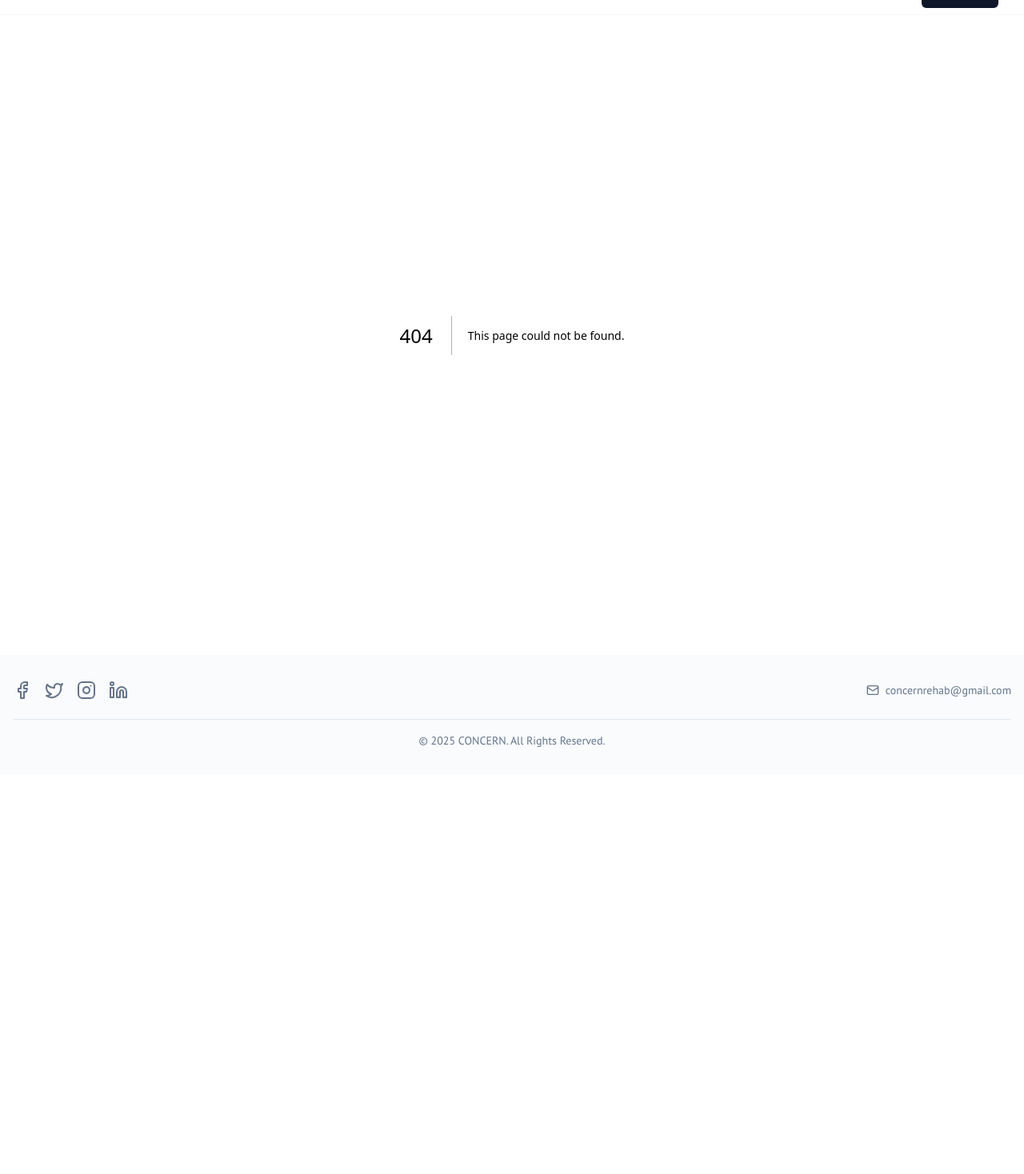
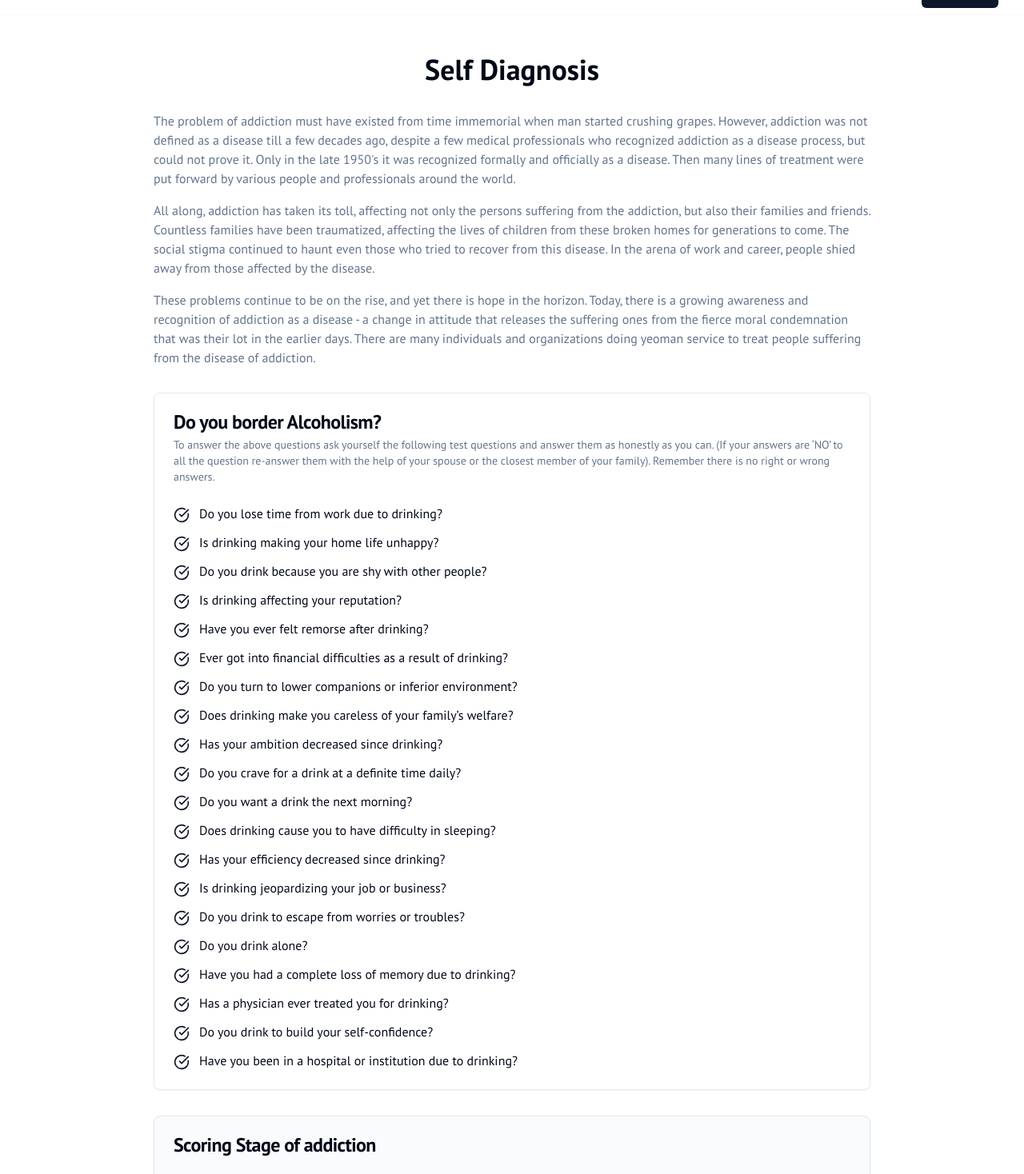
Before and after one commit to tanishpoddar/Concern-Website, a Next.js app: page /self-diagnosis in a window 1280 px wide. Before the commit this address had no page. Shown: the part 119-1587 px from the top of the page at 80% size. Before the commit the page ends 1087 px from the top, so only its background shows below. Built offline with nearby package versions, Linux system fonts and the light colour scheme.

Commit message:
changed-code-files

```diff
--- /dev/null
+++ b/src/app/self-diagnosis/page.tsx
@@ -0,0 +1,83 @@
+import { Card, CardContent, CardHeader, CardTitle, CardDescription } from "@/components/ui/card";
+import { CheckCircle } from "lucide-react";
+
+const questions = [
+  "Do you lose time from work due to drinking?",
+  "Is drinking making your home life unhappy?",
+  "Do you drink because you are shy with other people?",
+  "Is drinking affecting your reputation?",
+  "Have you ever felt remorse after drinking?",
+  "Ever got into financial difficulties as a result of drinking?",
+  "Do you turn to lower companions or inferior environment?",
+  "Does drinking make you careless of your family’s welfare?",
+  "Has your ambition decreased since drinking?",
+  "Do you crave for a drink at a definite time daily?",
+  "Do you want a drink the next morning?",
+  "Does drinking cause you to have difficulty in sleeping?",
+  "Has your efficiency decreased since drinking?",
+  "Is drinking jeopardizing your job or business?",
+  "Do you drink to escape from worries or troubles?",
+  "Do you drink alone?",
+  "Have you had a complete loss of memory due to drinking?",
+  "Has a physician ever treated you for drinking?",
+  "Do you drink to build your self-confidence?",
+  "Have you been in a hospital or institution due to drinking?",
+];
+
+export default function SelfDiagnosisPage() {
+  return (
+    <div className="container mx-auto px-4 py-12 md:px-6">
+      <div className="mx-auto max-w-4xl space-y-8">
+        <div className="text-center">
+          <h1 className="text-4xl font-bold">Self Diagnosis</h1>
+        </div>
+
+        <div className="space-y-4 text-muted-foreground">
+          <p>
+            The problem of addiction must have existed from time immemorial when man started crushing grapes. However, addiction was not defined as a disease till a few decades ago, despite a few medical professionals who recognized addiction as a disease process, but could not prove it. Only in the late 1950's it was recognized formally and officially as a disease. Then many lines of treatment were put forward by various people and professionals around the world.
+          </p>
+          <p>
+            All along, addiction has taken its toll, affecting not only the persons suffering from the addiction, but also their families and friends. Countless families have been traumatized, affecting the lives of children from these broken homes for generations to come. The social stigma continued to haunt even those who tried to recover from this disease. In the arena of work and career, people shied away from those affected by the disease.
+          </p>
+           <p>
+            These problems continue to be on the rise, and yet there is hope in the horizon. Today, there is a growing awareness and recognition of addiction as a disease - a change in attitude that releases the suffering ones from the fierce moral condemnation that was their lot in the earlier days. There are many individuals and organizations doing yeoman service to treat people suffering from the disease of addiction.
+          </p>
+        </div>
+
+        <Card>
+          <CardHeader>
+            <CardTitle>Do you border Alcoholism?</CardTitle>
+            <CardDescription>
+              To answer the above questions ask yourself the following test questions and answer them as honestly as you can. (If your answers are ‘NO’ to all the question re-answer them with the help of your spouse or the closest member of your family). Remember there is no right or wrong answers.
+            </CardDescription>
+          </CardHeader>
+          <CardContent>
+            <ul className="space-y-3">
+              {questions.map((question, index) => (
+                <li key={index} className="flex items-start">
+                  <CheckCircle className="mr-3 mt-1 h-5 w-5 flex-shrink-0 text-primary" />
+                  <span>{question}</span>
+                </li>
+              ))}
+            </ul>
+          </CardContent>
+        </Card>
+
+        <Card className="bg-muted/40">
+           <CardHeader>
+            <CardTitle>Scoring Stage of addiction</CardTitle>
+          </CardHeader>
+          <CardContent className="space-y-2">
+             <p>If you have answered YES to any one of the questions, there is a definite warning that you may be an alcoholic.</p>
+             <p>If you have answered YES to any two, the chances are that you are an alcoholic.</p>
+             <p>If you have answered YES to any three or more you are definitely an alcoholic.</p>
+             <p className="pt-4 text-sm text-muted-foreground">
+                Courtesy and Reference - The above test questions are used by John Hopkins University Hospital, Baltimore in deciding whether or not a patient is alcoholic.
+             </p>
+          </CardContent>
+        </Card>
+
+      </div>
+    </div>
+  );
+}
```
